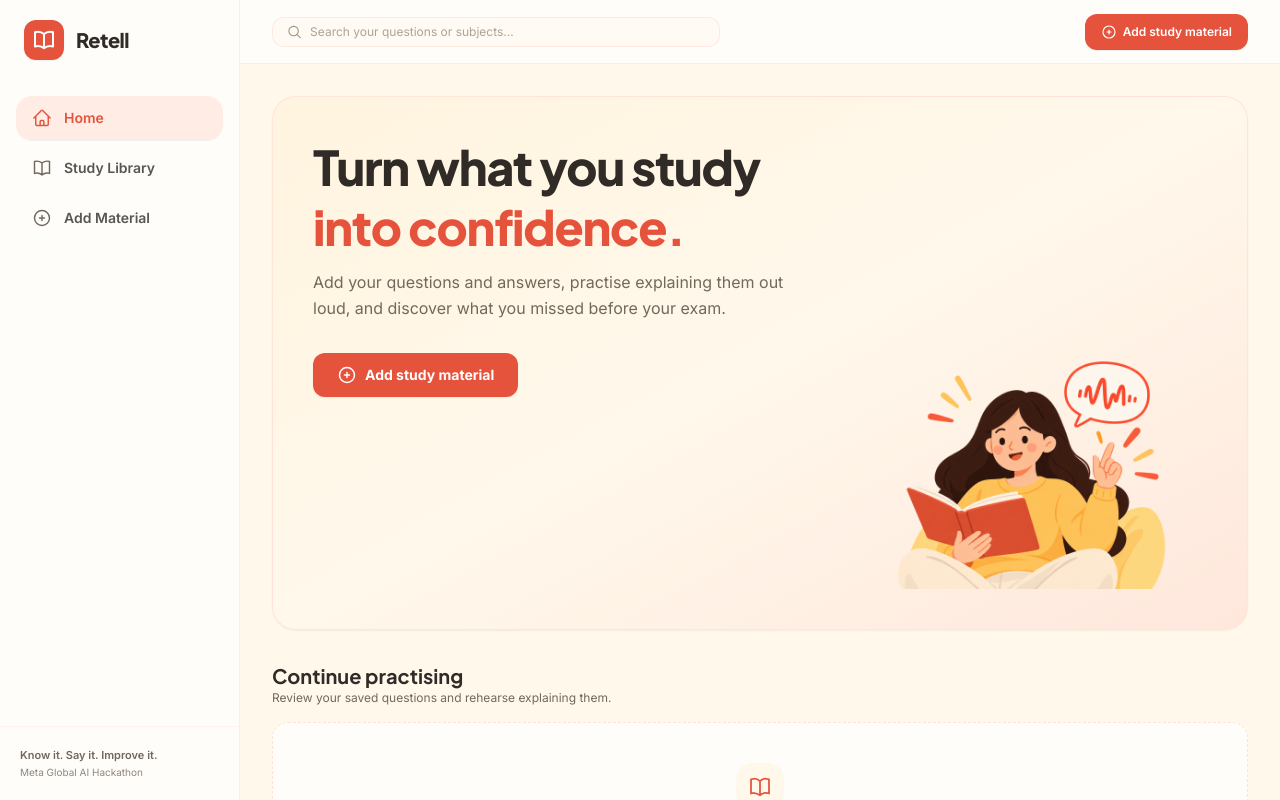
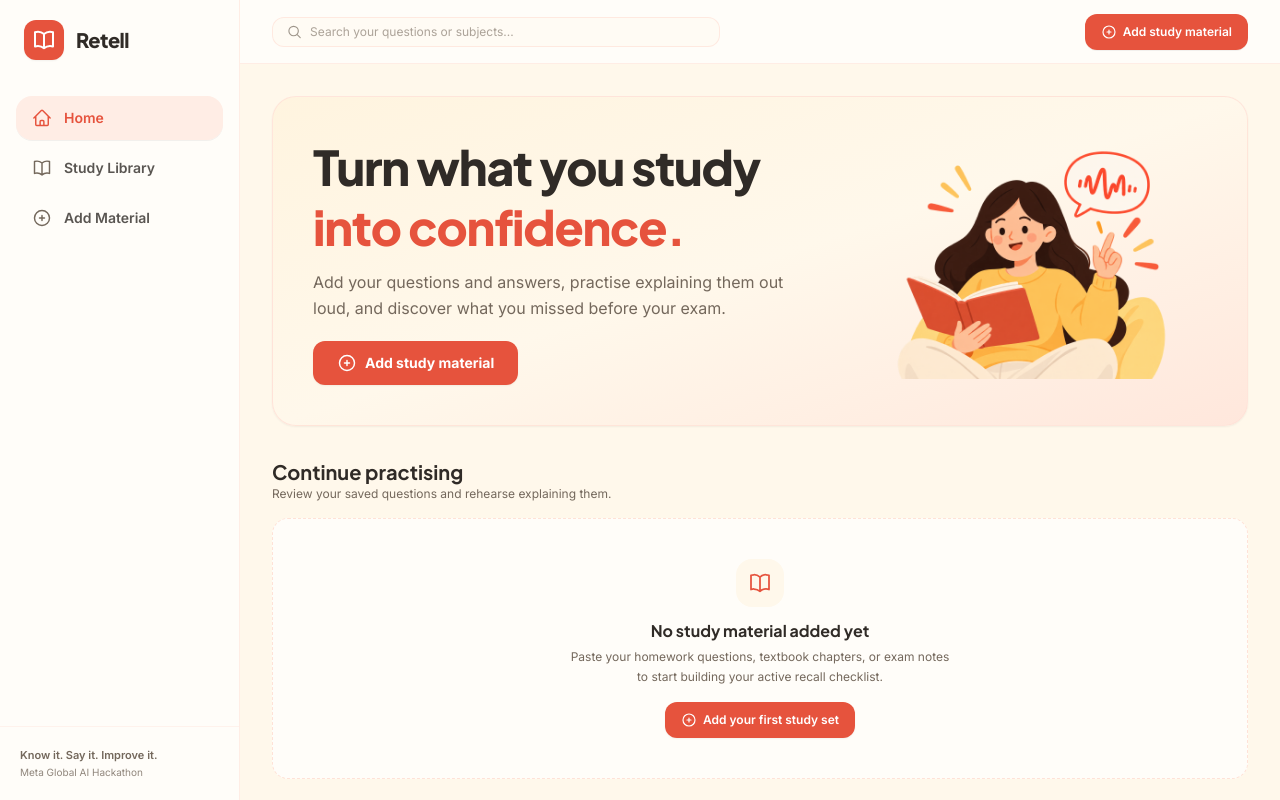
Before and after one commit to kaushik0010/retell, a Next.js app: page / in a window 1280 px wide. Shown: the top 800 px of the page. Built offline with nearby package versions, Linux system fonts and the light colour scheme.

Commit message:
fix: align home hero illustration on desktop

```diff
--- a/src/features/home/HomeView.tsx
+++ b/src/features/home/HomeView.tsx
@@ -54,9 +54,9 @@ export function HomeView() {
     <div className="w-full min-w-0 space-y-8">
       {/* Hero Banner matching visual reference */}
       <section className="border-brand-peach/80 via-brand-cream relative w-full min-w-0 overflow-hidden rounded-3xl border bg-gradient-to-br from-[#FFF4DF] to-[#FFE7DC] p-5 shadow-xs sm:p-8 md:p-10">
-        <div className="grid w-full min-w-0 grid-cols-1 items-center gap-5 md:grid-cols-12 md:gap-8">
-          {/* 1. Heading & description (order-1 on mobile & desktop) */}
-          <div className="order-1 w-full min-w-0 space-y-3 text-center sm:text-left md:col-span-7">
+        <div className="grid w-full min-w-0 grid-cols-1 items-center gap-5 md:grid-cols-12 md:gap-x-8 md:gap-y-5">
+          {/* 1. Heading & description: Left column row 1 on desktop, order-1 on mobile */}
+          <div className="order-1 w-full min-w-0 space-y-3 text-center sm:text-left md:col-span-7 md:col-start-1 md:row-start-1">
             <h1 className="font-heading text-brand-ink text-2xl leading-tight font-extrabold tracking-tight sm:text-4xl md:text-5xl">
               Turn what you study <br className="hidden sm:inline" />
               <span className="text-brand-tomato">into confidence.</span>
@@ -67,8 +67,8 @@ export function HomeView() {
             </p>
           </div>
 
-          {/* 2. Hero illustration: Above CTA on mobile (order-2), right column on desktop (order-3, row-span-2) */}
-          <div className="order-2 flex w-full min-w-0 justify-center md:order-3 md:col-span-5 md:row-span-2 md:justify-end">
+          {/* 2. Hero illustration: Right column spanning rows 1-2 on desktop, order-2 (above CTA) on mobile */}
+          <div className="order-2 flex w-full min-w-0 justify-center md:col-span-5 md:col-start-8 md:row-span-2 md:row-start-1 md:justify-end md:self-center">
             <div className="relative flex w-full max-w-[240px] items-center justify-center sm:max-w-[300px] md:max-w-[380px] lg:max-w-[420px]">
               <Image
                 src="/assets/homepage_illustration.png"
@@ -81,8 +81,8 @@ export function HomeView() {
             </div>
           </div>
 
-          {/* 3. Primary CTA button: Below illustration on mobile (order-3), left column beneath text on desktop (order-2) */}
-          <div className="order-3 flex w-full min-w-0 justify-center pt-1 sm:justify-start md:order-2 md:col-span-7 md:pt-0">
+          {/* 3. Primary CTA button: Left column row 2 on desktop, order-3 (below illustration) on mobile */}
+          <div className="order-3 flex w-full min-w-0 justify-center pt-1 sm:justify-start md:col-span-7 md:col-start-1 md:row-start-2 md:pt-0">
             <Link
               href="/materials/new"
               className="bg-brand-tomato hover:bg-brand-tomato-hover focus-visible:outline-brand-tomato inline-flex h-11 w-full cursor-pointer items-center justify-center gap-2 rounded-xl px-6 text-sm font-bold text-white shadow-xs transition focus-visible:outline-2 focus-visible:outline-offset-2 sm:w-auto"
```
Also changed, not shown: 3 other files (tests, documents, lock files or other folders).
